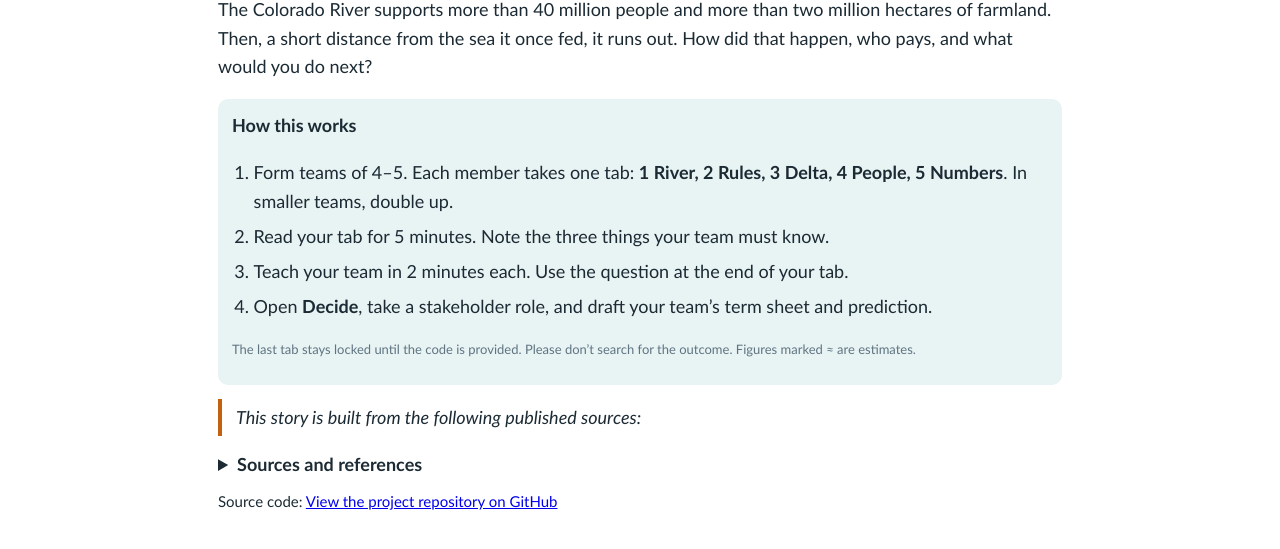
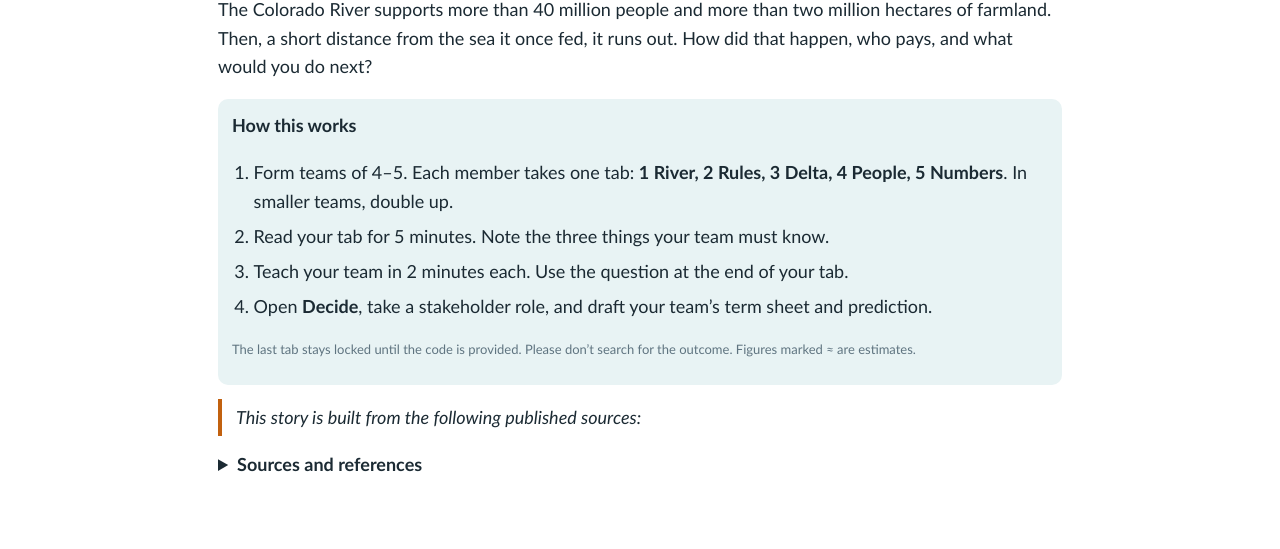
Before and after one commit to pgonzaleze/REM_221_Large_Systems_Colorado_River, a plain HTML site: page index.html in a window 1280 px wide. Shown: the part 175-724 px from the top of the page. Drawn offline with Linux system fonts and the light colour scheme.

Commit message:
Update index.html

```diff
--- a/index.html
+++ b/index.html
@@ -73,16 +73,6 @@ details{margin:8px 0}.refs{font-size:14px;padding-left:1.4em}.refs li{margin:.6e
 <h3>Two voices (2022 Senate hearings)</h3><div class="v"><b>Southern Nevada Water Authority:</b> the outlook is bleak but not unsolvable; the way out is demand management once thought unattainable, including careful crop choice and irrigation efficiency.</div>
 <div class="v"><b>Family Farm Alliance:</b> Western farming is a strategic resource for food security, rural communities and drought resilience, and cannot simply be replaced.</div>
 <div class="tb"><b>Teach your team</b><br>Where would you draw the system boundary? Which structures matter most, and who controls them?</div></section>
-<div class="footer">
-  <small>
-    Source code:
-    <a href="github.com/pgonzaleze/REM_221_Large_Systems_Colorado_River"
-       target="_blank"
-       rel="noopener noreferrer">
-      View the project repository on GitHub
-    </a>
-  </small>
-</div>
 
 <section id="v-rules"><div class="k">2 · The rules</div><h2>A river divided on paper</h2>
 <p class="scene">In 1922, negotiators divided a river they believed was larger than it is. The delta was not at the table.</p>
```
